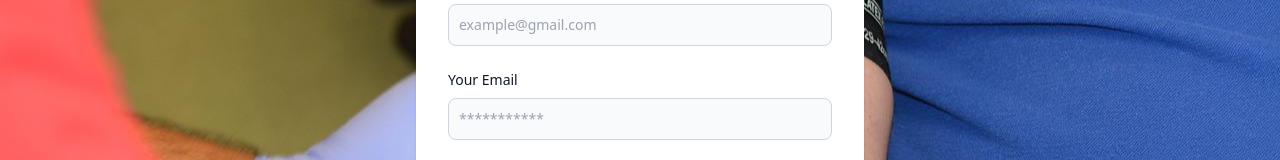
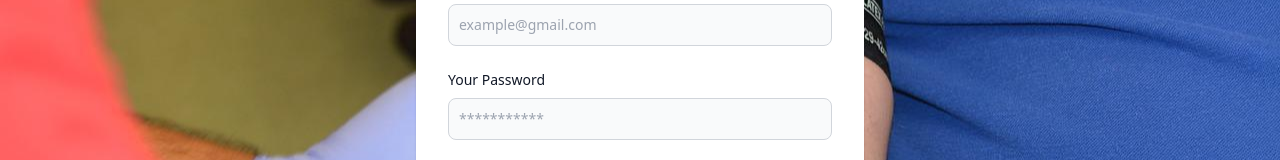
Before and after one commit to NoureddineMa/Blood_Donation_V2, a React (Create React App) app in the folder client/: page /login in a window 1280 px wide. Shown: the part 318-478 px from the top of the page. Built offline with nearby package versions, Linux system fonts and the light colour scheme.

Commit message:
change label content from Email to Password

```diff
--- a/client/src/pages/LoginPage.jsx
+++ b/client/src/pages/LoginPage.jsx
@@ -54,7 +54,7 @@ function LoginPage() {
                                     <CustomInput type="Email" name="Email" placeholder="example@gmail.com" value={Email} onChange={handleEmail} />
                                 </div>
                                 <div>
-                                    <CustomLabel for="Password" label="Your Email" />
+                                    <CustomLabel for="Password" label="Your Password" />
                                     <CustomInput type="Password" name="Password" placeholder="***********" value={Password}  onChange={handlePassword} />
                                 </div>
                                 <div className="flex items-center justify-between">
```
